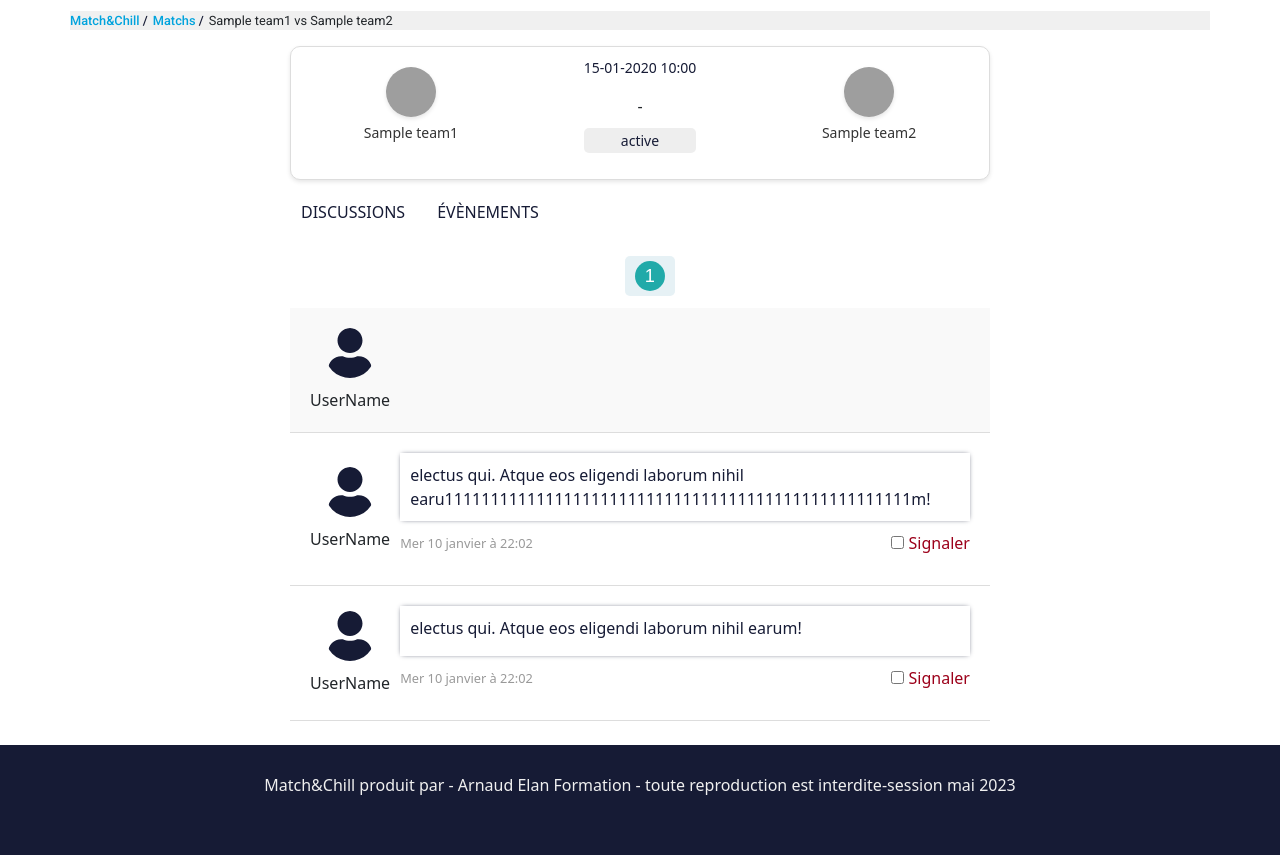
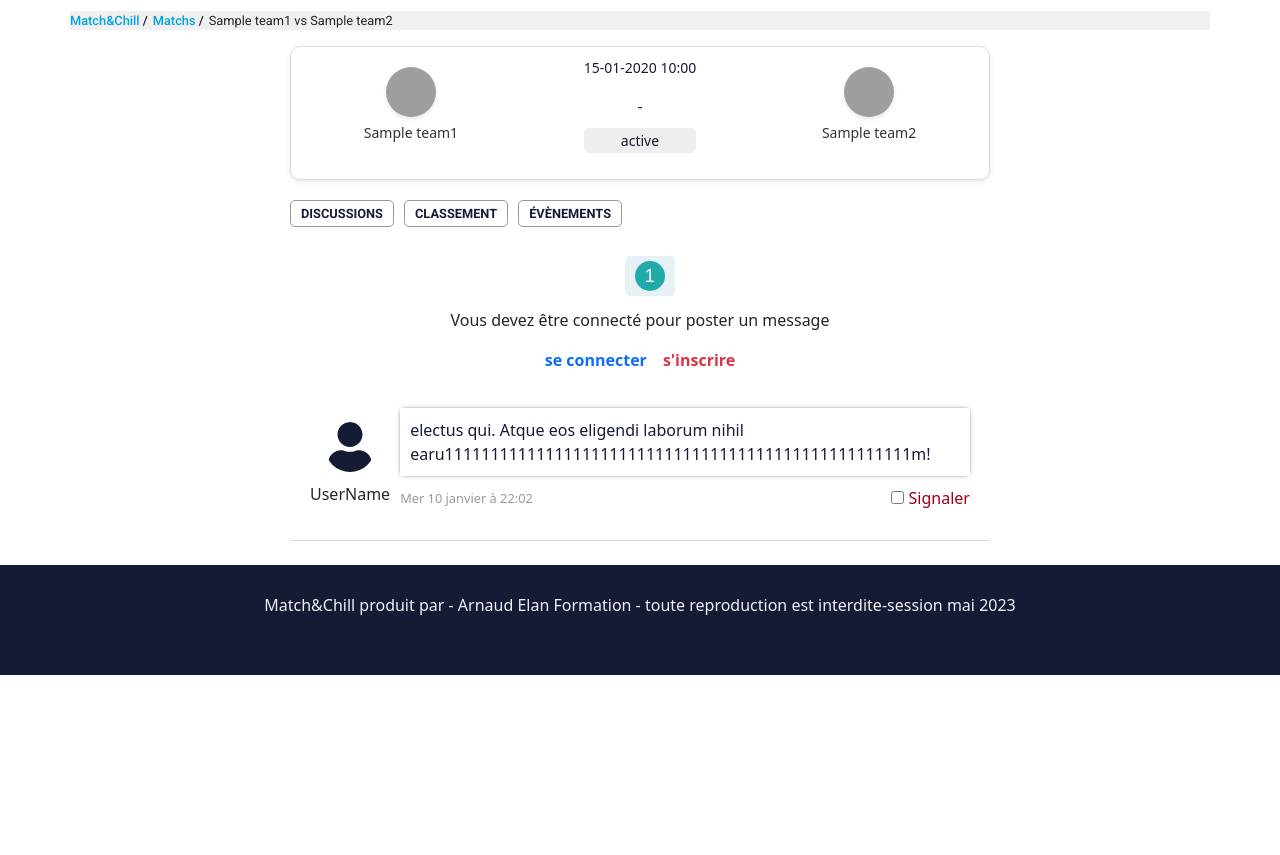
Before and after one commit to fillyfalzone/Match_And_Chill, a Symfony app: template templates/matchs/match.html.twig in a window 1280 px wide. Shown: the part 419-1274 px from the top of the page. After the commit the page ends 1094 px from the top, so only its background shows below. Run offline with Twig, Linux system fonts and the light colour scheme; the template is opened without the code that fills it: most values are stand-ins (such as "Sample title", 1, 10 or a date in 2020); some libraries are stand-ins or nearby versions; grey boxes are pictures that could not be loaded.

Commit message:
maj 28/01/2024 18:46

```diff
--- a/config/routes.yaml
+++ b/config/routes.yaml
@@ -3,3 +3,7 @@ controllers:
         path: ../src/Controller/
         namespace: App\Controller
     type: attribute
+# Path: src/Controller/CommentMatchController.php
+match_view:
+    path: /matchsList/match/{id}
+    controller: App\Controller\CommentMatchController::view
--- a/public/css/matchs.css
+++ b/public/css/matchs.css
@@ -254,7 +254,7 @@ body {
     *Match detail--------------------------
 */
 
-#match-card {
+#match-card, .match-card {
     max-width: 700px;
     margin: 0 auto;
 }
@@ -341,15 +341,20 @@ body {
 }
 
 
-.match-nav-item a {
+.match-nav-item span {
+    font-family: var(--roboto);
+    font-weight: bold;
+    font-size: 0.8rem;
     color: var(--bleu-navy);
     text-transform: uppercase;
     padding: 5px 10px;
-    border: 1px solid rgba(245, 245, 220, 0);
-    transition: all .3s linear;
+    border: 1px solid rgba(145, 140, 140, 0.897);
+    border-radius: 5px;
+    cursor: pointer;
+    transition: all .25s linear;
 }
 
-.match-nav-item:hover a {
+.match-nav-item:hover span {
     background-color: #eee;
     border: 1px solid rgb(180, 180, 180);
 }
@@ -393,29 +398,28 @@ body {
 }
 
 
-/* messege textarea --------------------------------------*/
+/* ------messege textarea --------------------------------------*/
 .user-card {
     display: flex;
     flex-direction: column;
 
 }
 .post-message {
-    background-color: #f9f9f9;
-    padding: 20px;
+    background-color: #f9f9f981;
+    padding: 10px;
     border-bottom: 1px solid #ddd;
 }
 
-.post-form {
+#post-form {
     flex-grow: 1; /* prend tout l'espace disponible */
     flex-shrink: 1; /* permet de rétrécir si nécessaire */
     flex-basis: auto; /* commence sans largeur propre, grandit selon l'espace disponible */
     display: flex;
     flex-direction: column;
-    gap: 10px;
-    margin-bottom: 20px;
+    gap: 20px;
 }
 
-textarea {
+#post-form textarea {
     flex-grow: 1;
     padding: 10px;
     border: 1px solid #ccc;
@@ -423,18 +427,19 @@ textarea {
     resize: vertical;
 }
 
-button {
+#post-form .button {
     align-self: center;
     width: fit-content;
-    padding: 10px 20px;
+    padding: 3px 20px;
     background-color: #569c56;
     color: white;
+    font-size: 0.7rem;
     border: none;
     border-radius: 4px;
     cursor: pointer;
 }
 
-button:hover {
+#post-form .button:hover {
     background-color: #4cae4c;
 }
 
@@ -497,7 +502,7 @@ button:hover {
     color: #333;
 }
 
-.text {
+.comment {
     min-height:50px;
     height: fit-content;
     min-width: 200px;
@@ -528,3 +533,21 @@ button:hover {
 .signal-form label{
     color: var(--blood-red);
 }
+
+/* ------------------------Card Table ----------------------*/
+/*Table*/
+
+.league-table thead tr th {
+    background-color: var(--bleu-navy) !important;
+    color: var(--light) !important;
+}
+
+
+
+/*
+    * Affichage des card-body
+*/
+
+.display-none {
+    display: none !important;
+}
--- a/public/css/style-base.css
+++ b/public/css/style-base.css
@@ -102,11 +102,10 @@
     * Aside left
 */
 .aside-left{
-    flex: 1;
-    padding-right: 5px;
+    max-width: 20%;
+    min-width: 150px;
+    padding-right: 10px;
     min-height: 500px;
-    max-width:200px;
-    min-width: 150px;
     box-shadow: 5px -5px 5px -5px rgba(0, 0, 0, 0.5);
 }
 
@@ -114,9 +113,13 @@
     * Aside center
 */
 #section-center {
-    flex: 4;
     min-height: 500px;
+    flex-grow: 1;
 }
+
+/* aside[style*="display: none"] ~ section {
+    max-width: 100%;
+  } */
 
 
 /*
--- /dev/null
+++ b/public/js/card-discussion.js
@@ -0,0 +1,38 @@
+document.addEventListener("DOMContentLoaded", function () {
+    // Modification du contenu du card body
+    const discussion = document.getElementById("card-discussion");
+    const classement = document.getElementById("card-classement");
+    const events = document.getElementById("card-events");
+
+    // les btn de la match-nav
+
+    const btnDiscussion = document.getElementById("btn-discussion");
+    const btnClassement = document.getElementById("btn-classement");
+    const btnEvents = document.getElementById("btn-events");
+
+    // afficher les discussions
+    btnDiscussion.addEventListener("click", function () {
+        discussion.classList.remove("display-none");
+        classement.classList.add("display-none");
+        events.classList.add("display-none");
+    });
+
+    // afficher les classements
+    btnClassement.addEventListener("click", function () {
+        discussion.classList.add("display-none");
+        classement.classList.remove("display-none");
+        events.classList.add("display-none");
+    });
+
+    // afficher les events
+    btnEvents.addEventListener("click", function () {
+        discussion.classList.add("display-none");
+        classement.classList.add("display-none");
+        events.classList.remove("display-none");
+    });
+
+
+
+
+
+})
--- a/public/js/matchs.js
+++ b/public/js/matchs.js
@@ -186,12 +186,12 @@ document.addEventListener("DOMContentLoaded", function () {
                     <p class="match-time">${match.matchDateTime.split('T')[1]}</p>
                     <div class="dom">
                         <div class="team-id">${match.team1.teamID}</div>
-                        <p class="team-name1">${match.team1.teamName}  <span class="goal-number">${team1Points}</span></p>
+                        <p class="team-name1">${match.team1.shortName}  <span class="goal-number">${team1Points}</span></p>
                     </div>
 
                     <div class="ext">
                         <div class="team-id">${match.team2.teamID}</div>
-                        <p class="team-name2">${match.team2.teamName}  <span class="goal-number">${team2Points}</span></p>
+                        <p class="team-name2">${match.team2.shortName}  <span class="goal-number">${team2Points}</span></p>
                     </div>
                 </div>
                 <div class="options">
--- a/templates/base.html.twig
+++ b/templates/base.html.twig
@@ -13,11 +13,11 @@
         <link href="https://cdn.jsdelivr.net/npm/bootstrap@5.3.2/dist/css/bootstrap.min.css" rel="stylesheet" integrity="sha384-T3c6CoIi6uLrA9TneNEoa7RxnatzjcDSCmG1MXxSR1GAsXEV/Dwwykc2MPK8M2HN" crossorigin="anonymous">
 
         {# Link CSs  local #}
-        <link rel="stylesheet" href="{{ asset('css/pagination.css')}}">
-        <link rel="stylesheet" href="{{ asset('css/forum.css')}}">
+        <link rel="stylesheet" href="{{ asset('css/pagination.css') }}">
+        <link rel="stylesheet" href="{{ asset('css/forum.css') }}">
         <link rel="stylesheet" href="{{ asset('css/events.css')}}">
-        <link rel="stylesheet" href="{{ asset('css/matchs.css')}}">
-        <link rel="stylesheet" href="{{ asset('css/style-base.css')}}">
+        <link rel="stylesheet" href="{{ asset('css/matchs.css') }}">
+        <link rel="stylesheet" href="{{ asset('css/style-base.css') }}">
     </head>
     <body>
         <header id="header-base">
@@ -168,6 +168,7 @@
 
         {# ------------------ script javascript local ----------------  #}
         <script src="{{ asset('js/pagination.js') }}"></script>
+        <script src="{{ asset('js/card-discussion.js') }}"></script>
         <script src="{{ asset('js/matchs.js') }}"></script>
     </body>
 </html>
--- a/templates/matchs/match.html.twig
+++ b/templates/matchs/match.html.twig
@@ -15,17 +15,18 @@
                 Matchs
                 <span class="slash">/</span>
             </a>
-            <span>{{ match.team1.teamName }} vs {{ match.team2.teamName }}</span>
+            <span>{{ match.team1.shortName }} vs {{ match.team2.shortName }}</span>
         </div>
         {# --------------------- file d'ariane END -----------  #}
 
         {# ---------------  Match details card -----------------------#}
 
-        <div id="match-card">
+        <div id="match-card" class="match-card">
+            {# ------------------  match container  ------------#}
             <div class="match-container">
                 <div class="team">
-                    <img src="{{ asset('images/emblemes/' ~ match.team1.teamId ~ '.png') }}" alt="emblème de l'équipe {{ match.team1.teamName }}" class="team-logo">
-                    <p class="team-name">{{ match.team1.teamName }}</p>
+                    <img src="{{ asset('images/emblemes/' ~ match.team1.teamId ~ '.png') }}" alt="emblème de l'équipe {{ match.team1.shortName }}" class="team-logo">
+                    <p class="team-name">{{ match.team1.shortName }}</p>
                   </div>
 
                 <div class="match-info">
@@ -45,32 +46,44 @@
                 </div>
 
                 <div class="team">
-                  <img src="{{ asset('images/emblemes/' ~ match.team2.teamId ~ '.png') }}" alt="emblème de l'équipe {{ match.team2.teamName }}" class="team-logo">
-                  <p class="team-name">{{ match.team2.teamName }}</p>
+                  <img src="{{ asset('images/emblemes/' ~ match.team2.teamId ~ '.png') }}" alt="emblème de l'équipe {{ match.team2.shortName }}" class="team-logo">
+                  <p class="team-name">{{ match.team2.shortName }}</p>
                 </div>
             </div>
+            {# ---------------- match-nav ----------------------- #}
             <nav id="match-nav">
                 <ul class="match-nav-list">
-                    <li class="match-nav-item"><a id="card-discussion" href="">discussions</a></li>
-                    <li class="match-nav-item"><a id="card-event" href="">évènements</a></li>
+                    <li class="match-nav-item"><span id="btn-discussion" href="">discussions</span></li>
+                    <li class="match-nav-item"><span id="btn-classement" href="">classement</span></li>
+                    <li class="match-nav-item"><span id="btn-events" href="">évènements</span></li>
                 </ul>
             </nav>
-
+            {# ----------- card-body ------------------------------ #}
             <div class="card-body">
+                {# ------- card-discussion ------------------------- #}
+                <div id="card-discussion" class="match-card">
                     <div class="pagination">
                         <button class="prev-page">◀️ Précédent</button>
                         <span class="current-info" id="pagination-info" title="Nombre de page"></span>
                         <button class="next-page">Suivant ▶️</button>
                     </div>
+                    {% if app.user %}
                         <div class="post-message">
-                    <div class="user-card">
-                        <img class="avatar" src="{{ asset('images/icon/user.svg') }}" alt="avatar de userName">
-                        <a href="#user">UserName</a>
+                            <form action="" method="post" id="post-form">
+                                <textarea name="" id="" cols="30" rows="2" class="form-control"></textarea>
+                                <input type="submit" value="submit" class="comment-sumbit button">
+                            </form>
                         </div>
-                    <div class="post-form">
+                    {% else %}
+                        <div>
+                            <p class="text text-center">Vous devez être connecté pour poster un message</p>
+                            <p class="d-flex justify-content-center gap-3 fw-bold">
+                                <a href="{{ path('app_login') }}" class="text text-primary">se connecter</a>
+                                <a href="{{ path('app_register') }}" class="text text-danger">s'inscrire</a>
+                            </p>
+                        </div>
+                    {% endif %}
 
-                    </div>
-                </div>
                     <div class="discussion">
                         <div class="message">
                             <div class="user-card">
@@ -78,7 +91,7 @@
                                 <a href="#user">UserName</a>
                             </div>
                             <div class="content">
-                            <div class="text" readonly="true"> electus qui. Atque eos eligendi laborum nihil earu111111111111111111111111111111111111111111111111111m!</div>
+                                <div class="comment"  readonly="true"> electus qui. Atque eos eligendi laborum nihil earu111111111111111111111111111111111111111111111111111m!</div>
                                 <div class="content-option">
                                     <span class="time">Mer 10 janvier à 22:02</span>
                                     <a href="" class="edit"><iconify-icon title="éditer" icon="tabler:edit" style="color: rgb(197, 197, 0);" height="30" width="30"></iconify-icon></a>
@@ -92,29 +105,51 @@
                             </div>
                         </div>
                     </div>
-                <div class="discussion">
-                    <div class="message">
-                        <div class="user-card">
-                            <img class="avatar" src="{{ asset('images/icon/user.svg') }}" alt="avatar de userName">
-                            <a href="#user">UserName</a>
+
                 </div>
-                        <div class="content">
-                            <div class="text" readonly="true"> electus qui. Atque eos eligendi laborum nihil earum!</div>
-                            <div class="content-option">
-                                <span class="time">Mer 10 janvier à 22:02</span>
-                                <a href="" class="edit"><iconify-icon title="éditer" icon="tabler:edit" style="color: rgb(197, 197, 0);" height="30" width="30"></iconify-icon></a>
-                                <a href="" class="delete"><iconify-icon title="supprimer" icon="material-symbols:delete" style="color:  #9c001a;" height="30" width="30"></iconify-icon></a>
-                                <span class="answer" title="répondre"><iconify-icon icon="ic:outline-question-answer" style="color: blue;" width="30" height="30"></iconify-icon></span>
-                                <form action="" method="post" id="signal-id" class="signal-form">
-                                    <input type="checkbox" name="report" id="report" value="1">
-                                    <label for="report">Signaler</label>
-                                </form>
+                {#  ---------- card-table--------------------------- #}
+                <div id="card-classement" class="match-card display-none">
+                    <table class="league-table table table-hover">
+                        <thead>
+                            <tr>
+                            <th scope="col">#</th>
+                            <th scope="col">équipes</th>
+                            <th scope="col">matchs</th>
+                            <th scope="col">victoirs</th>
+                            <th scope="col">défaites</th>
+                            <th scope="col">nul</th>
+                            <th scope="col">but +</th>
+                            <th scope="col">but -</th>
+                            <th scope="col">diff</th>
+                            <th scope="col">points</th>
+                            </tr>
+                        </thead>
+                        <tbody>
+                            <tr>
+                                <th scope="row">1</th>
+                                <th>mar</th>
+                                <th>Mark</th>
+                                <th>Mark</th>
+                                <th>Mark</th>
+                                <th>Mark</th>
+                                <th>Mark</th>
+                                <th>Mark</th>
+                                <th>Mark</th>
+                                <th>Mark</th>
+                            </tr>
+                        </tbody>
+                    </table>
+                </div>
+                {# ------------------- card-event ---------------------- #}
+                <div id="card-events" class="match-card display-none">
+
                 </div>
             </div>
+
         </div>
-                </div>
-            </div>
-        </div>
+
+
+
     </section>
 
 {% endblock %}
```
Also changed, not shown: public/css/events.css (+38 -0 lines), src/Controller/CommentMatchController.php (added, +25 -0 lines), src/Controller/MatchsController.php (+12 -0 lines), src/HttpClient/OpenLigaDBClient.php (+9 -0 lines), templates/events/events.html.twig (+33 -4 lines), templates/matchs/matchsList.html.twig (+4 -3 lines). Lines whose indentation alone changed are shown as unchanged.
